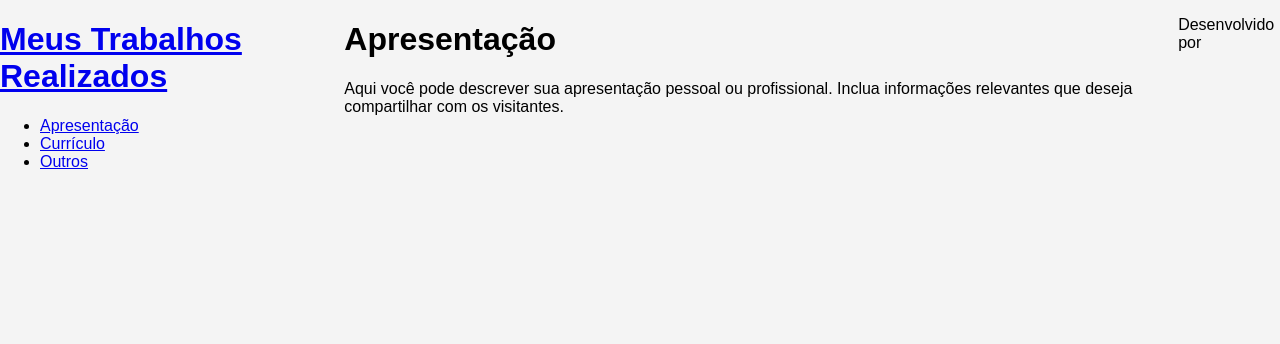
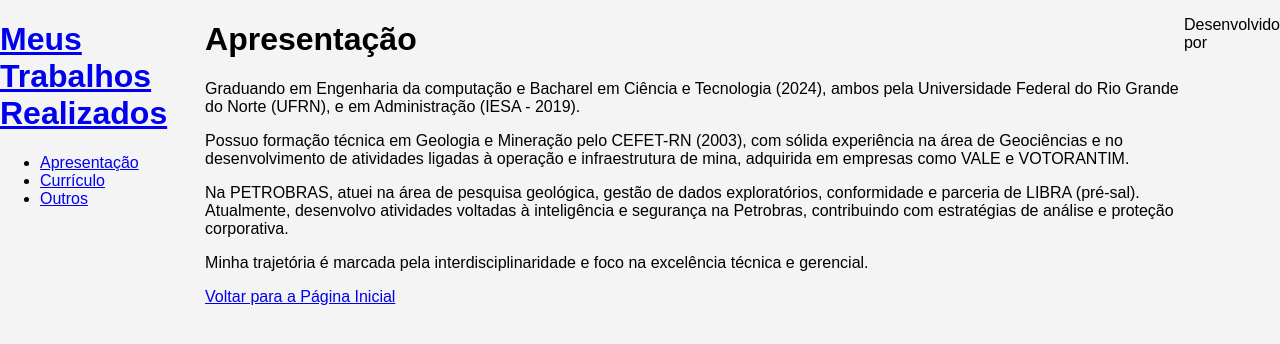
Before and after one commit to diegorabelorn/projetos, a Jekyll site: the page built from apresentação.md, in a window 1280 px wide. Shown: the top 344 px of the page. Built offline with Jekyll 4.4.1, drawn with Linux system fonts in a browser that asks for light colours.

Commit message:
Update apresentação.md

```diff
--- a/apresentação.md
+++ b/apresentação.md
@@ -1,9 +1,16 @@
 ---
 layout: default
 title: Apresentação
-permalink: /apresentacao/
 ---
 
 # Apresentação
 
-Aqui você pode descrever sua apresentação pessoal ou profissional. Inclua informações relevantes que deseja compartilhar com os visitantes.
+Graduando em Engenharia da computação e Bacharel em Ciência e Tecnologia (2024), ambos pela Universidade Federal do Rio Grande do Norte (UFRN), e em Administração (IESA - 2019).
+
+Possuo formação técnica em Geologia e Mineração pelo CEFET-RN (2003), com sólida experiência na área de Geociências e no desenvolvimento de atividades ligadas à operação e infraestrutura de mina, adquirida em empresas como VALE e VOTORANTIM.
+
+Na PETROBRAS, atuei na área de pesquisa geológica, gestão de dados exploratórios, conformidade e parceria de LIBRA (pré-sal). Atualmente, desenvolvo atividades voltadas à inteligência e segurança na Petrobras, contribuindo com estratégias de análise e proteção corporativa.
+
+Minha trajetória é marcada pela interdisciplinaridade e foco na excelência técnica e gerencial.
+
+[Voltar para a Página Inicial](/)
```
